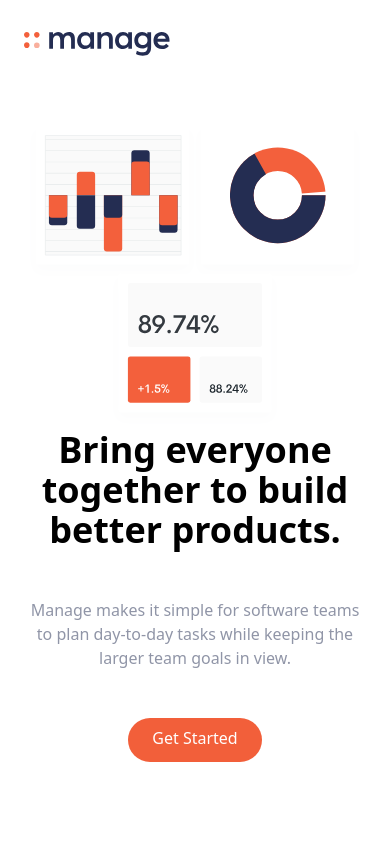
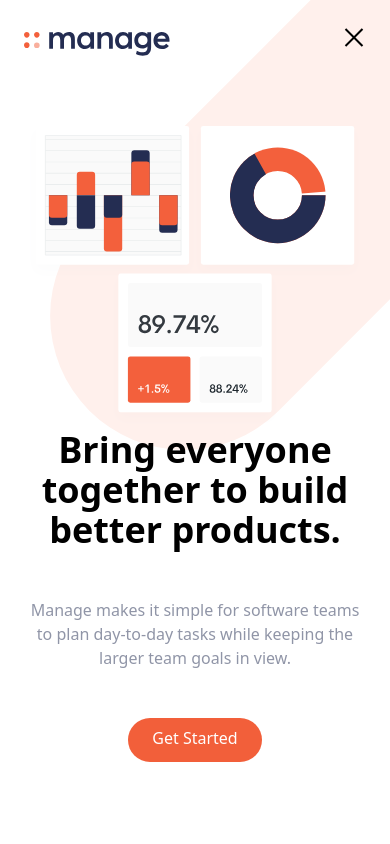
Before and after one commit to Rheno001/Manage-LP, a website: page index.html in a window 390 px wide. Shown: the top 844 px of the page. Drawn offline with Linux system fonts and the light colour scheme.

Commit message:
Completed

```diff
--- a/index.html
+++ b/index.html
@@ -28,6 +28,20 @@
         <a href="#" class="hover:text-darkGrayishBlue">Community</a>
       </div>
       <a href="" class="hidden md:block p-3 px-6 pt-2 text-white bg-brightRed rounded-full baseline hover:bg-brightRedLight">Get Started</a>
+      <button id="menu-btn" class="open block hamburger md:hidden focus:outline-none">
+        <span class="hamburger-top"></span>
+        <span class="hamburger-middle"></span>
+        <span class="hamburger-bottom"></span>
+      </button>
+    </div>
+    <div class="md:hidden">
+      <div id="menu" class="absolute felx flex-col items-center self-end hidden py-8 mt-10 space-y-6 font-bold bg-white sm:w-auto sm:self-center left-6 right-6 drop-shadow-md">
+        <a href="#">Pricing</a>
+        <a href="#">Product</a>
+        <a href="#">About Us</a>
+        <a href="#">Careers</a>
+        <a href="#">Community</a>
+      </div>
     </div>
   </nav>
   <section id="hero">
@@ -238,11 +252,6 @@
       </div>
     </div>
   </footer>
-
-
-
-
-
   <div class="attribution">
     Challenge by <a href="https://www.frontendmentor.io?ref=challenge" target="_blank">Frontend Mentor</a>.
     Coded by <a href="#">Your Name Here</a>.
--- a/input.css
+++ b/input.css
@@ -1,3 +1,62 @@
 @tailwind base;
 @tailwind components;
 @tailwind utilities;
+
+body{
+    background-image: url('../images/bg-tablet-pattern.svg');
+    background-repeat: no-repeat;
+    background-size: 800px;
+    background-position: 90% -25%;
+}
+#cta{
+    background-image: url('../images/bg-simplify-section-desktop.svg');
+    background-repeat: no-repeat;
+}
+@media(max-width: 576px){
+    body{
+        background-position: 50px -50px;
+        background-size: 500px;
+    }
+    #cta{
+        background-image: url('../images/bg-simplify-section-mobile.svg');
+    }
+}
+
+.hamburger{
+    cursor: pointer;
+    width: 24px;
+    height: 24px;
+    transition: all 0.25s;
+    position: relative;
+}
+.hamburger-top,
+.hamburger-middle,
+.hamburger-bottom{
+    position: absolute;
+    top: 0;
+    left: 0;
+    width: 24px;
+    height: 2px;
+    background: #000;
+    transform: rotate(0);
+    transition: all 0.5s;
+}
+.hamburger-middle{
+    transform: translateY(7px);
+}
+.hamburger-bottom{
+    transform: translateY(14px);
+}
+.open{
+    transform: rotate(90deg);
+    transform: translateY(0px);
+}
+.open .hamburger-top{
+    transform: rotate(45deg) translateY(6px) translate(6px);
+}
+.open .hamburger-middle{
+    display: none;
+}
+.open .hamburger-bottom{
+    transform: rotate(-45deg) translateY(6px) translate(-6px);
+}
```
Also changed, not shown: css/main.css.
